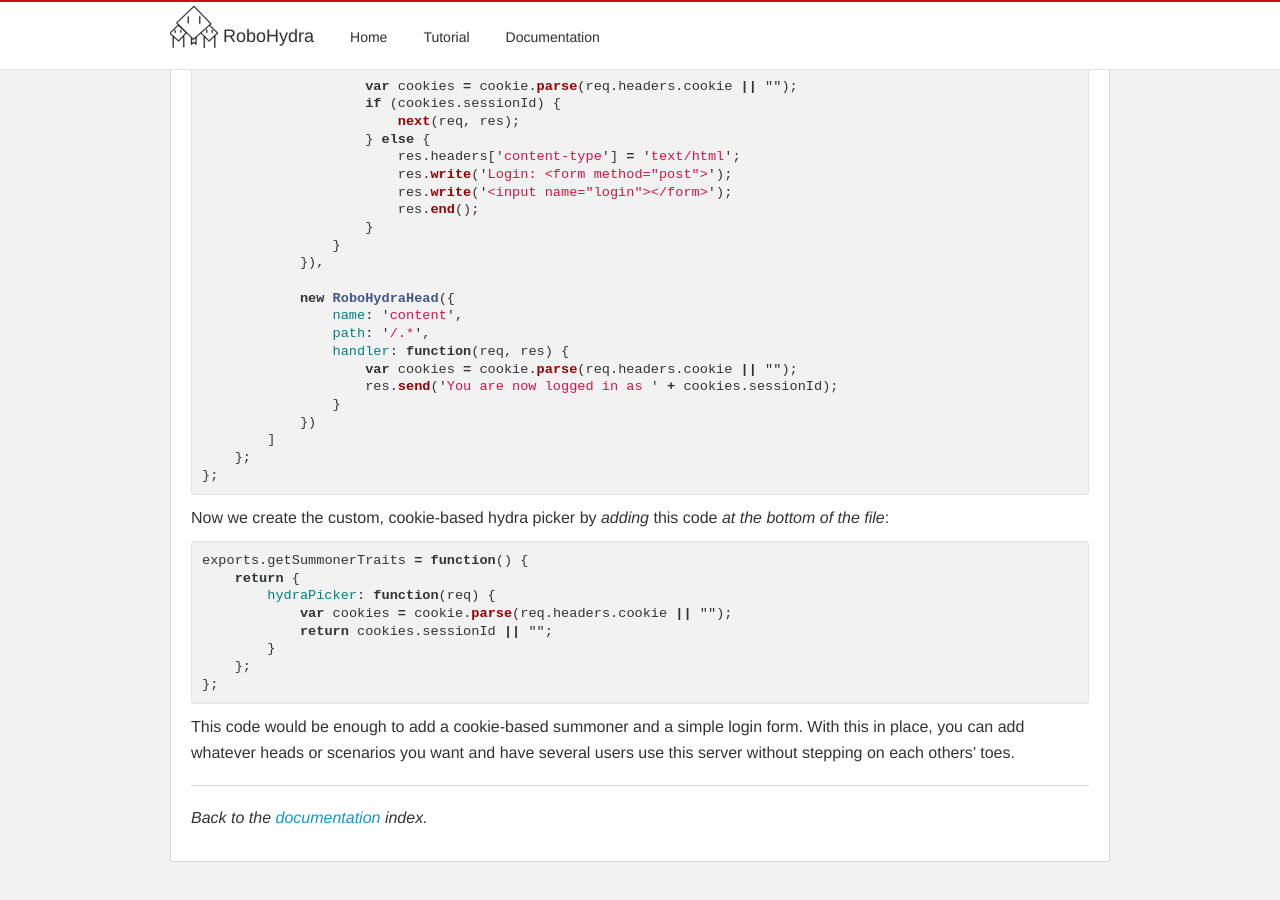
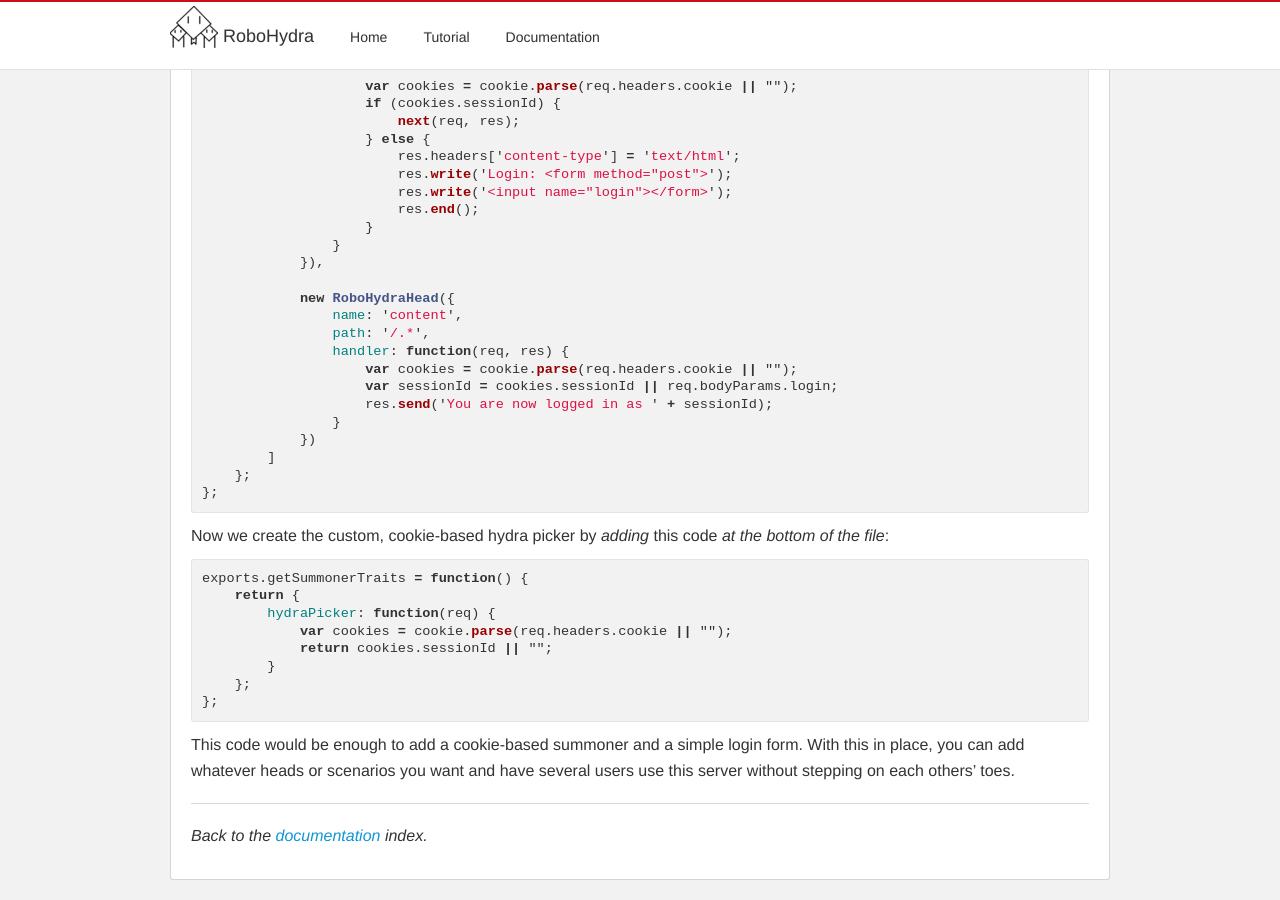
Before and after one commit to robohydra/robohydra, a Jekyll site: the page built from docs/0.4/summoners/index.md, in a window 1280 px wide and 900 px high, scrolled down 2819 px. Built offline with Jekyll 4.4.1, drawn with Linux system fonts in a browser that asks for light colours.

Commit message:
Minor updates to the summoner documentation

```diff
--- a/docs/0.4/summoners/index.md
+++ b/docs/0.4/summoners/index.md
@@ -156,8 +156,8 @@ serving the login form and setting a cookie when the username is
 received:
 
 {% highlight javascript %}
-var heads               = require("robohydra").heads,
-    RoboHydraHead       = heads.RoboHydraHead;
+var heads         = require("robohydra").heads,
+    RoboHydraHead = heads.RoboHydraHead;
 var cookie = require("cookie");
 
 exports.getBodyParts = function() {
@@ -191,7 +191,8 @@ exports.getBodyParts = function() {
                 path: '/.*',
                 handler: function(req, res) {
                     var cookies = cookie.parse(req.headers.cookie || "");
-                    res.send('You are now logged in as ' + cookies.sessionId);
+                    var sessionId = cookies.sessionId || req.bodyParams.login;
+                    res.send('You are now logged in as ' + sessionId);
                 }
             })
         ]
```
Also changed, not shown: docs/0.4/tutorial/advanced/index.md (+1 -1 lines).
